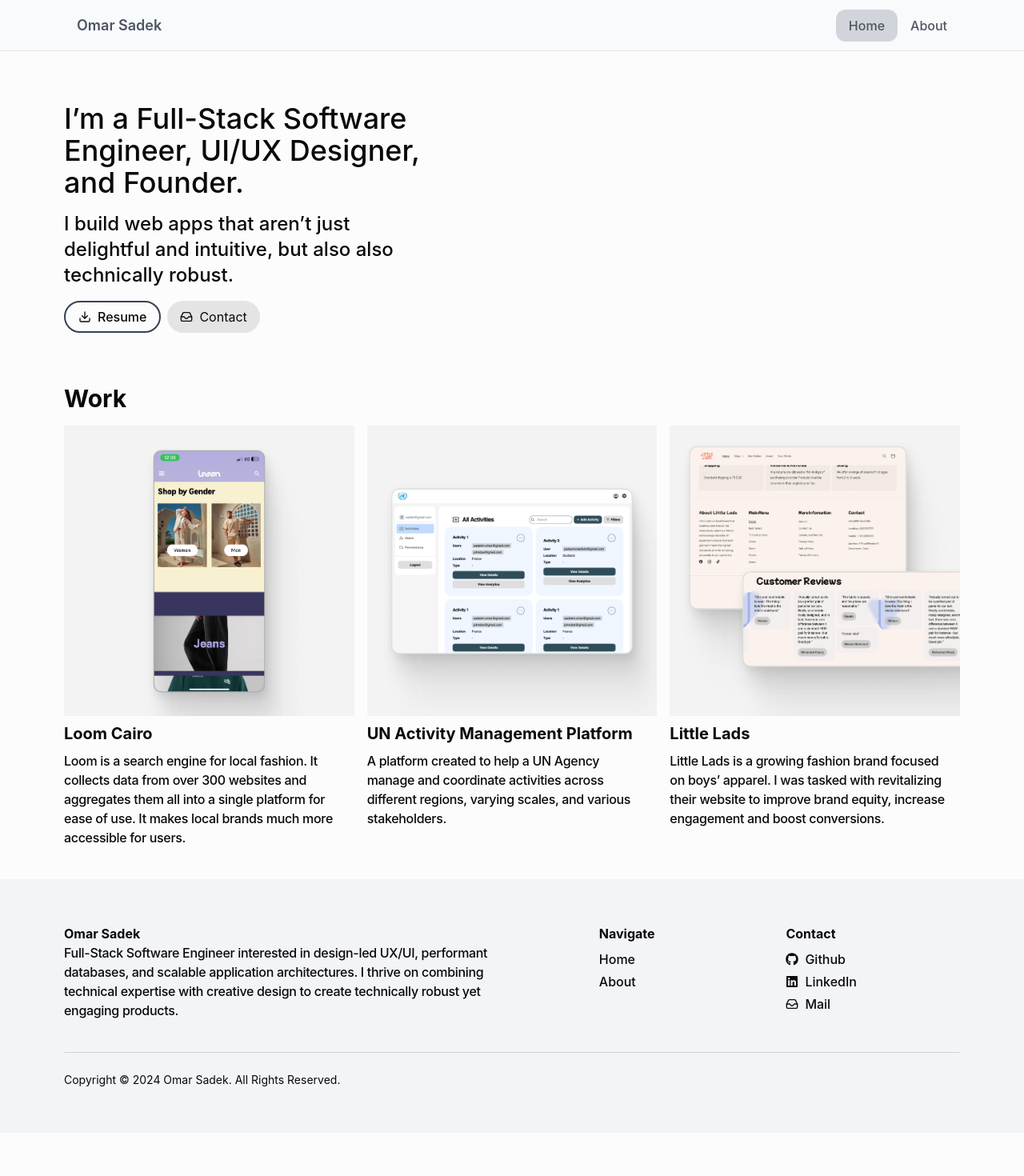
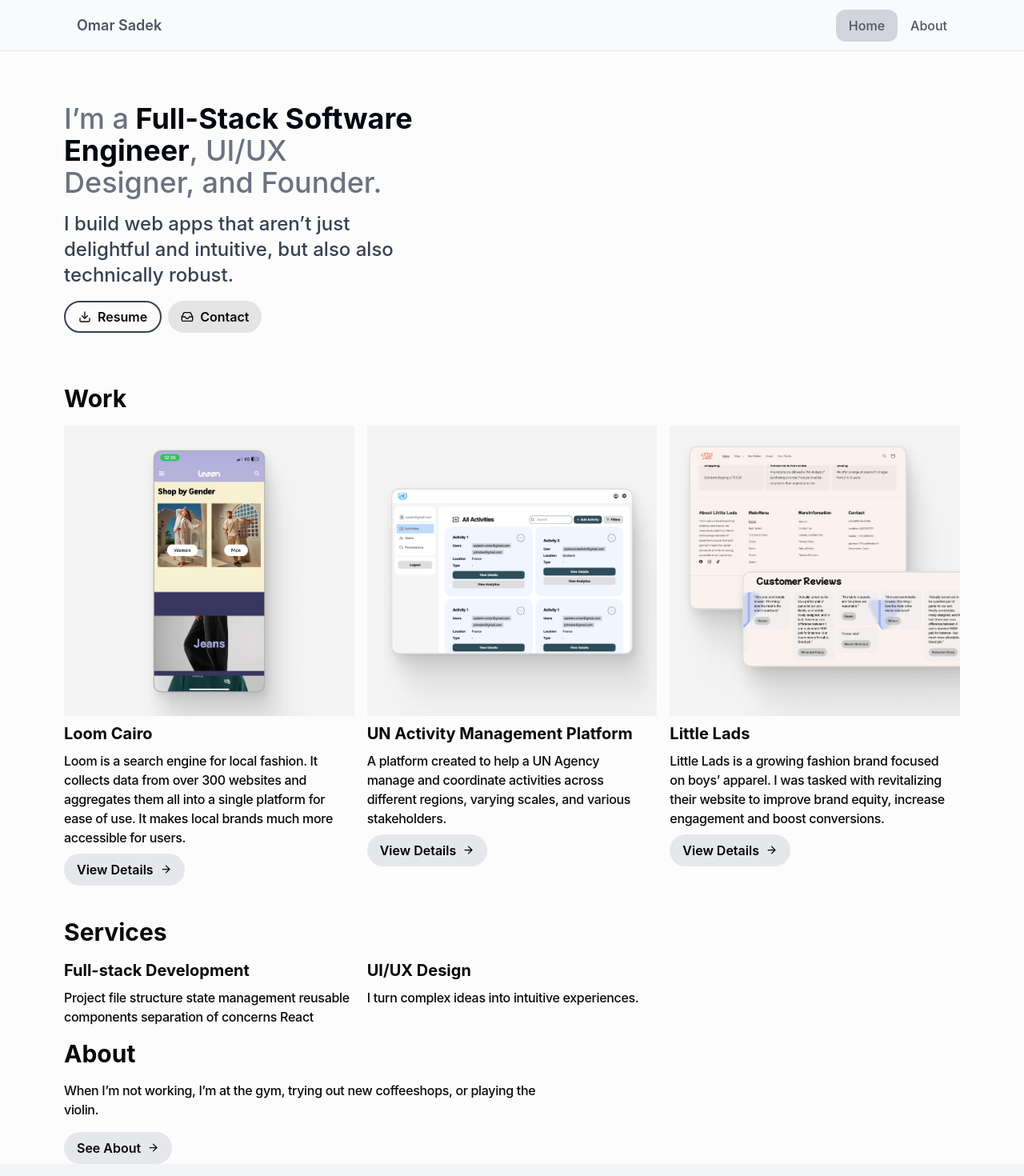
Before and after one commit to sadekomar/os-portfolio, a Next.js app: page / in a window 1280 px wide. Shown: the top 1470 px of the page at 80% size. Before the commit the page ends 1416 px from the top, so only its background shows below. Built offline with nearby package versions, Linux system fonts and the light colour scheme.

Commit message:
feat: improved home page

```diff
--- a/src/app/about/page.tsx
+++ b/src/app/about/page.tsx
@@ -17,9 +17,10 @@
         <div className="mx-4 my-10 md:mx-auto">
           <h1 className="mb-4 text-3xl font-semibold">About Me</h1>
           <p className="mb-4 max-w-[600px] font-medium leading-6 tracking-[-0.02em]">
-            I was born on the 20th of April, 2000 in Cairo, Egypt. When I was 9, I discovered
-            YouTube and my journey with technology began. I never stopped liking technology since
-            then.
+            I was born on the 20th of April, 2000 in{" "}
+            <span className="rounded-sm bg-gray-200 px-2 py-1">Cairo, Egypt.</span> When I was 9, I
+            discovered YouTube and my journey with technology began. I never stopped liking
+            technology since then.
           </p>
           <p className="mb-4 max-w-[600px] font-medium leading-6 tracking-[-0.02em]">
             In 2021, I started programming by taking CS50. I love working on stuff and figuring out
--- a/src/app/globals.css
+++ b/src/app/globals.css
@@ -3,7 +3,7 @@
 @tailwind utilities;
 
 body {
-  font-family: "SF Pro Display", Arial, Helvetica, sans-serif;
+  font-family: "SF Pro Display", Helvetica, Arial, sans-serif;
   background-color: #fcfcfc;
 }
 
--- a/src/app/page.tsx
+++ b/src/app/page.tsx
@@ -1,6 +1,6 @@
 import Link from "next/link";
 import Image from "next/image";
-import { Inbox, Download } from "lucide-react";
+import { Inbox, Download, ArrowRight } from "lucide-react";
 
 import unThumbnail from "../../public/un-thumbnail.png";
 import ladsThumbnail from "../../public/lads-thumbnail.png";
@@ -10,16 +10,17 @@
   return (
     <>
       <div className="mx-4 my-16 flex flex-col items-start justify-center gap-4 md:mx-20">
-        <h2 className="max-w-md text-4xl font-medium">
-          {`I’m a Full-Stack Software Engineer, UI/UX Designer, and Founder.`}
+        <h2 className="max-w-md text-4xl font-medium text-gray-500">
+          I’m a<span className="font-bold text-gray-950"> Full-Stack Software Engineer</span>, UI/UX
+          Designer, and Founder.
         </h2>
-        <p className="max-w-md text-2xl font-medium">
+        <p className="max-w-md text-2xl font-medium text-gray-700">
           {`I build web apps that aren’t just delightful and intuitive, but also also technically
           robust.`}
         </p>
         <div className="flex gap-2">
           <a
-            className="gap flex h-10 items-center gap-2 rounded-3xl border-2 border-solid border-gray-700 px-4 font-medium transition-colors hover:bg-gray-700 hover:text-white"
+            className="gap flex h-10 items-center gap-2 rounded-3xl border-2 border-solid border-gray-700 px-4 font-semibold transition-colors hover:bg-gray-700 hover:text-white"
             href="./resume.pdf"
             download={"resume-omar-sadek.pdf"}
           >
@@ -28,7 +29,7 @@
           </a>
           <a
             href="mailto:sadekm.omar@gmail.com"
-            className="flex h-10 w-fit items-center gap-2 rounded-3xl bg-[#E4E4E4] px-4 transition-colors hover:bg-gray-300"
+            className="flex h-10 w-fit items-center gap-2 rounded-3xl bg-[#E4E4E4] px-4 font-semibold transition-colors hover:bg-gray-300"
           >
             <Inbox height={16} width={16} />
             Contact
@@ -37,6 +38,40 @@
       </div>
 
       <Work />
+
+      <div>
+        <h2 className="mx-4 mb-4 text-3xl font-bold underline-offset-4 md:mx-20">Services</h2>
+
+        <div className="mx-4 grid gap-4 md:mx-20 md:grid-cols-3">
+          <div>
+            <h3 className="mb-2 text-xl font-bold underline-offset-4">Full-stack Development</h3>
+            <p className="mb-4 max-w-[600px] font-medium leading-6 tracking-[-0.02em]">
+              Project file structure state management reusable components separation of concerns
+              React
+            </p>
+          </div>
+          <div>
+            <h3 className="mb-2 text-xl font-bold underline-offset-4">UI/UX Design</h3>
+            <p className="mb-4 max-w-[600px] font-medium leading-6 tracking-[-0.02em]">
+              I turn complex ideas into intuitive experiences.
+            </p>
+          </div>
+        </div>
+      </div>
+
+      <div className="mx-4 md:mx-20">
+        <h2 className="mb-4 text-3xl font-bold underline-offset-4">About</h2>
+        <p className="mb-4 max-w-[600px] font-medium leading-6 tracking-[-0.02em]">
+          When I’m not working, I’m at the gym, trying out new coffeeshops, or playing the violin.
+        </p>
+        <Link
+          href={"/about"}
+          className="flex h-10 w-fit items-center gap-2 rounded-3xl bg-gray-200 px-4 font-semibold"
+        >
+          See About
+          <ArrowRight height={15} width={15} />
+        </Link>
+      </div>
     </>
   );
 }
@@ -58,6 +93,10 @@
               more accessible for users.
             </p>
           </div>
+          <div className="flex h-10 items-center justify-center gap-2 rounded-3xl bg-gray-200 px-4 text-base font-semibold text-black">
+            View Details
+            <ArrowRight height={15} width={15} />
+          </div>
         </Link>
         <Link
           href={"/work/activity-management-platform"}
@@ -73,6 +112,10 @@
               different regions, varying scales, and various stakeholders.
             </p>
           </div>
+          <div className="flex h-10 items-center justify-center gap-2 rounded-3xl bg-gray-200 px-4 text-base font-semibold text-black">
+            View Details
+            <ArrowRight height={15} width={15} />
+          </div>
         </Link>
         <Link
           href={"/work/little-lads"}
@@ -87,6 +130,10 @@
               conversions.
             </p>
           </div>
+          <div className="flex h-10 items-center justify-center gap-2 rounded-3xl bg-gray-200 px-4 text-base font-semibold text-black">
+            View Details
+            <ArrowRight height={15} width={15} />
+          </div>
         </Link>
       </div>
     </>
```
